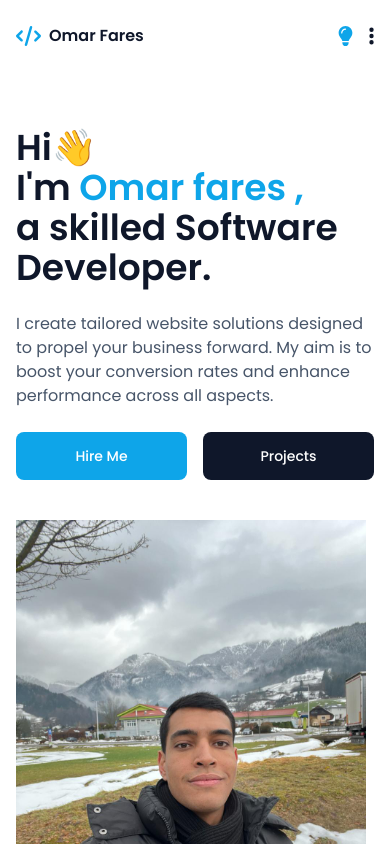
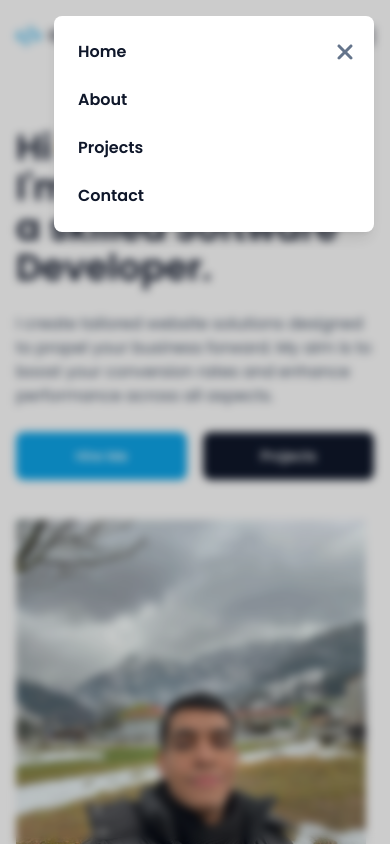
Before and after one commit to OmarFares26/OmarFares_PersonalWebsite, a React (Create React App) app: page / in a window 390 px wide. Both pictures are taken after a click on the icon 371 px from the left and 36 px from the top of the page. Shown: the top 844 px of the page. Built offline with nearby package versions, Linux system fonts and the light colour scheme.

Commit message:
hamburger menu implementation

```diff
--- a/src/components/contactSection.jsx
+++ b/src/components/contactSection.jsx
@@ -62,9 +62,9 @@ const ContactSection = () => {
             <textarea
               name="message"
               rows="7"
-              class="p-3 rounded-2xl bg-transparent font-medium focus:outline-none focus:ring-1 focus:ring-slate-400 text-slate-900 dark:text-white placeholder-slate-600 dark:placeholder-slate-400 border border-slate-400 resize-none "
+              className="p-3 rounded-2xl bg-transparent font-medium focus:outline-none focus:ring-1 focus:ring-slate-400 text-slate-900 dark:text-white placeholder-slate-600 dark:placeholder-slate-400 border border-slate-400 resize-none "
               placeholder="message"
-              spellcheck="false"
+              spellCheck="false"
               required
             ></textarea>
             <input
--- a/src/components/footer.jsx
+++ b/src/components/footer.jsx
@@ -6,7 +6,7 @@ import { faLinkedin, faGithub } from "@fortawesome/free-brands-svg-icons";
 const FooterSection = () => {
   return (
     <footer className="max-w-7xl mx-auto px-4 sm:px-6 lg:px-8 mt-32">
-      <div class="border-t border-slate-200 pt-10 pb-4 dark:border-slate-200/5">
+      <div className="border-t border-slate-200 pt-10 pb-4 dark:border-slate-200/5">
         <div className="flex flex-col justify-center items-center ">
           <ul className="flex gap-x-8">
             <li>
@@ -79,7 +79,7 @@ const FooterSection = () => {
               </a>
             </li>
           </ul>
-          <p class="mt-6 text-sm leading-6 text-slate-500">
+          <p className="mt-6 text-sm leading-6 text-slate-500">
             © 2024 Omar Fares. All rights reserved.
           </p>
         </div>
--- a/src/components/navigationBar.jsx
+++ b/src/components/navigationBar.jsx
@@ -4,11 +4,13 @@ import {
   faCode,
   faLightbulb,
   faEllipsisVertical,
+  faXmark,
 } from "@fortawesome/free-solid-svg-icons";
 
 const NavigationBar = () => {
   const localSotredTheme = localStorage.getItem("theme");
   const [theme, settheme] = useState(localSotredTheme);
+  const [isNavOpen, setIsNavOpen] = useState(false);
 
   useEffect(() => {
     if (theme === "dark") {
@@ -30,6 +32,61 @@ const NavigationBar = () => {
         <FontAwesomeIcon icon={faCode} className="text-sky-500" size="lg" />
         <p>Omar Fares</p>
       </div>
+
+      <section
+        className={
+          isNavOpen ? "fixed z-50 inset-0 lg:hidden md:hidden" : "hidden"
+        }
+      >
+        <div class="fixed inset-0 bg-black/20 backdrop-blur-sm dark:bg-slate-900/80">
+          <div className="fixed top-4 right-4 w-full max-w-xs bg-white rounded-lg shadow-lg p-6 text-base font-semibold text-slate-900 dark:bg-slate-800 dark:text-slate-400 dark:highlight-white/5">
+            <FontAwesomeIcon
+              className="cursor-pointer absolute top-6.5 right-5 flex items-center justify-center text-slate-500 hover:text-slate-600 dark:text-slate-400 dark:hover:text-slate-300"
+              icon={faXmark}
+              size="xl"
+              onClick={() => setIsNavOpen(false)}
+            />
+            <ul className="space-y-6">
+              <li>
+                <a
+                  className="hover:text-sky-500 dark:hover:text-sky-400"
+                  href="#home"
+                  onClick={() => setIsNavOpen(false)}
+                >
+                  Home
+                </a>
+              </li>
+              <li>
+                <a
+                  className="hover:text-sky-500 dark:hover:text-sky-400"
+                  href="#about"
+                  onClick={() => setIsNavOpen(false)}
+                >
+                  About
+                </a>
+              </li>
+              <li>
+                <a
+                  className="hover:text-sky-500 dark:hover:text-sky-400"
+                  href="#projects"
+                  onClick={() => setIsNavOpen(false)}
+                >
+                  Projects
+                </a>
+              </li>
+              <li>
+                <a
+                  className="hover:text-sky-500 dark:hover:text-sky-400"
+                  href="/contact"
+                  onClick={() => setIsNavOpen(false)}
+                >
+                  Contact
+                </a>
+              </li>
+            </ul>
+          </div>
+        </div>
+      </section>
 
       <div className="flex">
         <ul className="items-center gap-x-8 hidden md:flex lg:flex">
@@ -77,6 +134,7 @@ const NavigationBar = () => {
             className="cursor-pointer hover:text-sky-500 md:hidden lg:hidden"
             icon={faEllipsisVertical}
             size="lg"
+            onClick={() => setIsNavOpen((prev) => !prev)} // toggle isNavOpen state on click
           />
         </div>
       </div>
```
